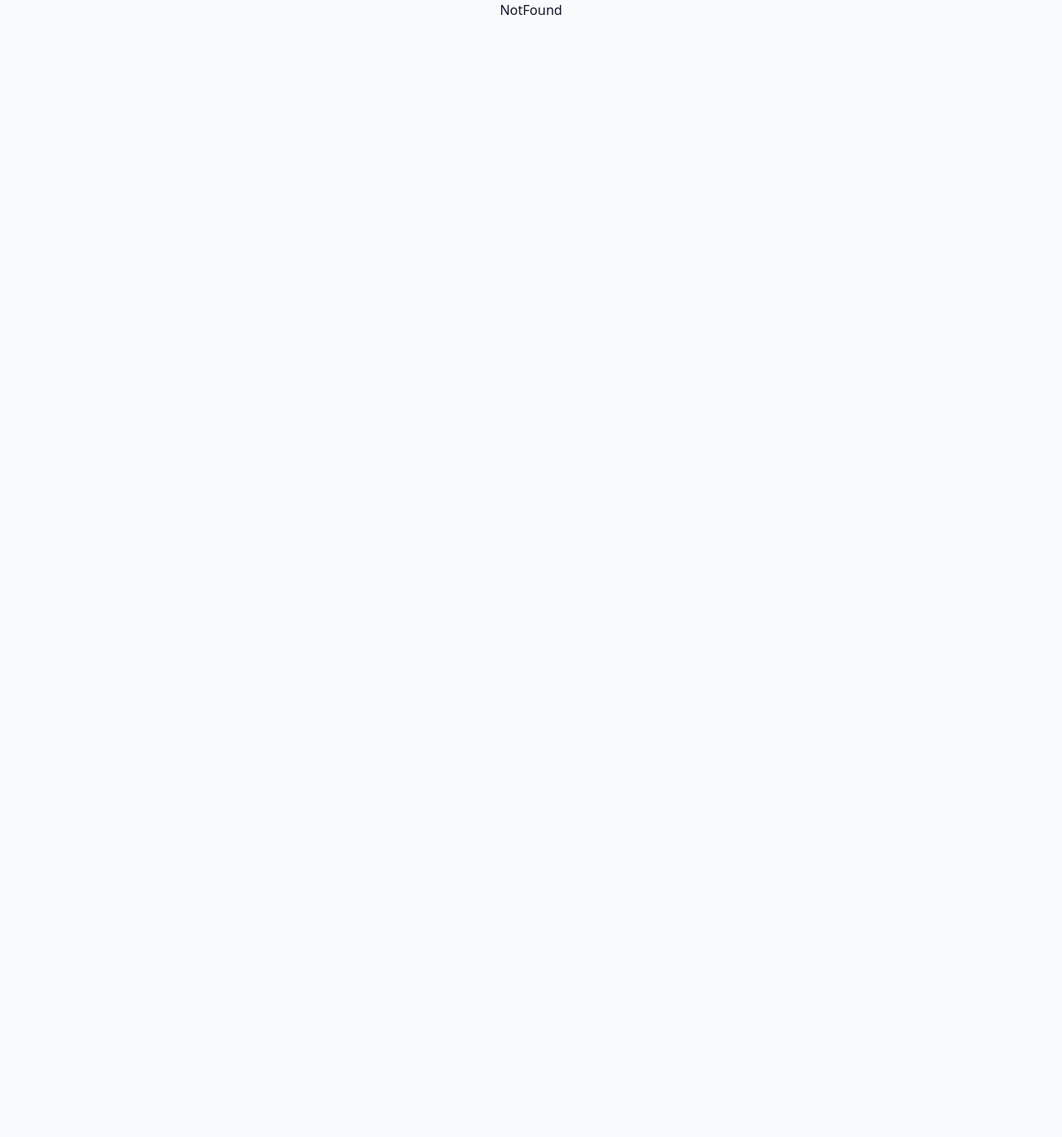
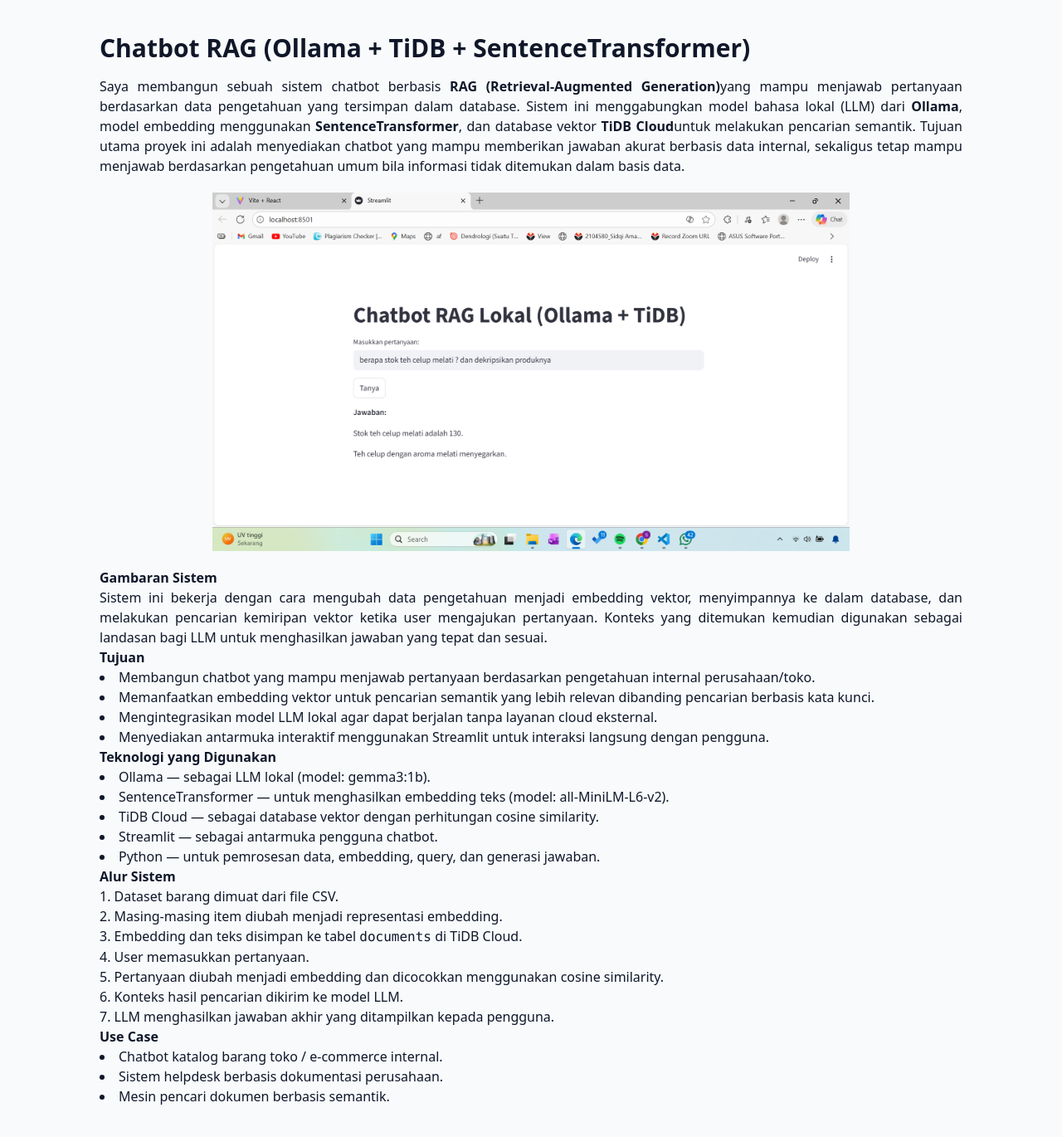
Before and after one commit to Sidqiamn/portofolio, a React (Vite) app: page /chatbotrag in a window 1280 px wide. Shown: the top 1370 px of the page at 83% size. Before the commit the page ends 800 px from the top, so only its background shows below. Built offline with nearby package versions, Linux system fonts and the light colour scheme; the HTML template or start-up script is replaced by a standard one.

Commit message:
projek chatbot

```diff
--- a/src/App.jsx
+++ b/src/App.jsx
@@ -7,6 +7,7 @@ import ProjectsistemML from "./pages/projectsistemML";
 import { Toaster } from "@/components/ui/toaster";
 import Hiteman from "./pages/Hiteman";
 import RobloxPage from "./pages/RobloxPage";
+import Chatbotrag from "./pages/Chatbotrag";
 
 function App() {
   return (
@@ -19,6 +20,8 @@ function App() {
         <Route path="*" element={<NotFound />} />
         <Route path="/projectsistemML" element={<ProjectsistemML />} />
         <Route path="/hiteman" element={<Hiteman />} />
+        <Route path="/chatbotrag" element={<Chatbotrag />} />
+
         <Route path="/robloxpage" element={<RobloxPage />} />
       </Routes>
     </>
--- a/src/components/ProjectsSection.jsx
+++ b/src/components/ProjectsSection.jsx
@@ -42,6 +42,15 @@ const projects = [
       "Membangun sistem machine learning yang andal dan siap produksi mencakup seluruh pipeline — mulai dari pengumpulan data, pelatihan model, pelacakan metadata, hingga deployment dan monitoring aktif.",
     image: "/projects/iris.jpg",
     tags: ["Grafana", "Docker", "ML Flow"],
+    githubUrl: "https://github.com/Sidqiamn",
+  },
+  {
+    id: 6,
+    title: "Chatbot RAG",
+    description:
+      "Membangun chatbot dengan RAG (Retrieval Augmented Generation) pada persediaan stok barang dan dekripsi barang",
+    image: "/projects/chatbot_cover.jpg",
+    tags: ["TIDB", "RAG", "OLLAMA"],
     githubUrl: "https://github.com/Sidqiamn",
   },
 ];
@@ -112,6 +121,13 @@ export const ProjectsSection = () => {
                       >
                         <ExternalLink size={20} />
                       </Link>
+                    ) : project.id === 6 ? (
+                      <Link
+                        to={`/chatbotrag`} // misal route khusus untuk id 1
+                        className="text-foreground/80 hover:text-primary transition-colors duration-300"
+                      >
+                        <ExternalLink size={20} />
+                      </Link>
                     ) : (
                       <Link
                         to={`/projects/${project.id}`}
--- a/src/components/SkillsSection.jsx
+++ b/src/components/SkillsSection.jsx
@@ -7,8 +7,13 @@ const skills = [
   { name: "R", category: "AI Engineer" },
   { name: "Tensor Flow", category: "AI Engineer" },
   { name: "Hugging face", category: "AI Engineer" },
+  { name: "RAG", category: "AI Engineer" },
   { name: "Grafana", category: "AI Engineer" },
   { name: "Scikit-learn", category: "AI Engineer" },
+  { name: "PyTorch", category: "AI Engineer" },
+  { name: "Computer Vision", category: "AI Engineer" },
+  { name: "LLM", category: "AI Engineer" },
+  { name: "NLP", category: "AI Engineer" },
   { name: "PyTorch", category: "AI Engineer" },
   { name: "Docker", category: "AI Engineer" },
 
--- /dev/null
+++ b/src/pages/Chatbotrag.jsx
@@ -0,0 +1,113 @@
+import chatbot from "../../public/projects/chatbotrag.png";
+
+const Chatbotrag = () => {
+  return (
+    <div className="p-10 lg:mx-20 text-justify">
+      <h1 className="text-3xl font-bold mb-4">
+        Chatbot RAG (Ollama + TiDB + SentenceTransformer)
+      </h1>
+
+      <p>
+        Saya membangun sebuah sistem chatbot berbasis{" "}
+        <strong>RAG (Retrieval-Augmented Generation)</strong>
+        yang mampu menjawab pertanyaan berdasarkan data pengetahuan yang
+        tersimpan dalam database. Sistem ini menggabungkan model bahasa lokal
+        (LLM) dari <strong>Ollama</strong>, model embedding menggunakan{" "}
+        <strong>SentenceTransformer</strong>, dan database vektor{" "}
+        <strong>TiDB Cloud</strong>
+        untuk melakukan pencarian semantik. Tujuan utama proyek ini adalah
+        menyediakan chatbot yang mampu memberikan jawaban akurat berbasis data
+        internal, sekaligus tetap mampu menjawab berdasarkan pengetahuan umum
+        bila informasi tidak ditemukan dalam basis data.
+      </p>
+      <img src={chatbot} alt="" className="h-[27rem] mx-auto mt-5" />
+
+      <article className="prose mt-5">
+        <section>
+          <h2 className="font-bold">Gambaran Sistem</h2>
+          <p>
+            Sistem ini bekerja dengan cara mengubah data pengetahuan menjadi
+            embedding vektor, menyimpannya ke dalam database, dan melakukan
+            pencarian kemiripan vektor ketika user mengajukan pertanyaan.
+            Konteks yang ditemukan kemudian digunakan sebagai landasan bagi LLM
+            untuk menghasilkan jawaban yang tepat dan sesuai.
+          </p>
+        </section>
+
+        <section>
+          <h2 className="font-bold">Tujuan</h2>
+          <ul className="list-disc list-inside">
+            <li>
+              Membangun chatbot yang mampu menjawab pertanyaan berdasarkan
+              pengetahuan internal perusahaan/toko.
+            </li>
+            <li>
+              Memanfaatkan embedding vektor untuk pencarian semantik yang lebih
+              relevan dibanding pencarian berbasis kata kunci.
+            </li>
+            <li>
+              Mengintegrasikan model LLM lokal agar dapat berjalan tanpa layanan
+              cloud eksternal.
+            </li>
+            <li>
+              Menyediakan antarmuka interaktif menggunakan Streamlit untuk
+              interaksi langsung dengan pengguna.
+            </li>
+          </ul>
+        </section>
+
+        <section>
+          <h2 className="font-bold">Teknologi yang Digunakan</h2>
+          <ul className="list-disc list-inside">
+            <li>Ollama — sebagai LLM lokal (model: gemma3:1b).</li>
+            <li>
+              SentenceTransformer — untuk menghasilkan embedding teks (model:
+              all-MiniLM-L6-v2).
+            </li>
+            <li>
+              TiDB Cloud — sebagai database vektor dengan perhitungan cosine
+              similarity.
+            </li>
+            <li>Streamlit — sebagai antarmuka pengguna chatbot.</li>
+            <li>
+              Python — untuk pemrosesan data, embedding, query, dan generasi
+              jawaban.
+            </li>
+          </ul>
+        </section>
+
+        <section>
+          <h2 className="font-bold">Alur Sistem</h2>
+          <ol className="list-decimal list-inside">
+            <li>Dataset barang dimuat dari file CSV.</li>
+            <li>Masing-masing item diubah menjadi representasi embedding.</li>
+            <li>
+              Embedding dan teks disimpan ke tabel <code>documents</code> di
+              TiDB Cloud.
+            </li>
+            <li>User memasukkan pertanyaan.</li>
+            <li>
+              Pertanyaan diubah menjadi embedding dan dicocokkan menggunakan
+              cosine similarity.
+            </li>
+            <li>Konteks hasil pencarian dikirim ke model LLM.</li>
+            <li>
+              LLM menghasilkan jawaban akhir yang ditampilkan kepada pengguna.
+            </li>
+          </ol>
+        </section>
+
+        <section>
+          <h2 className="font-bold">Use Case</h2>
+          <ul className="list-disc list-inside">
+            <li>Chatbot katalog barang toko / e-commerce internal.</li>
+            <li>Sistem helpdesk berbasis dokumentasi perusahaan.</li>
+            <li>Mesin pencari dokumen berbasis semantik.</li>
+          </ul>
+        </section>
+      </article>
+    </div>
+  );
+};
+
+export default Chatbotrag;
```
Also changed, not shown: public/projects/chatbot_cover.jpg (added), public/projects/chatbotrag.png (added).
